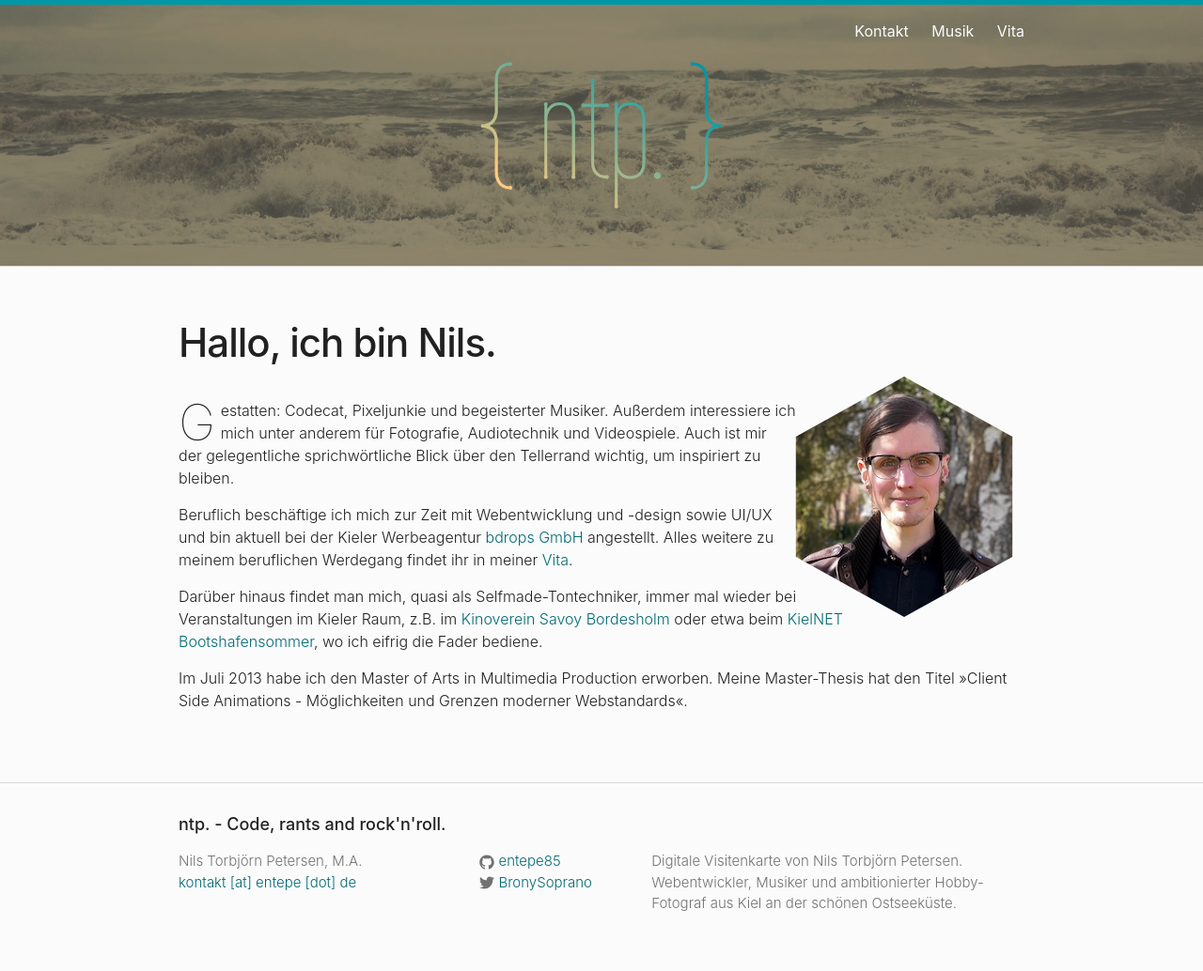
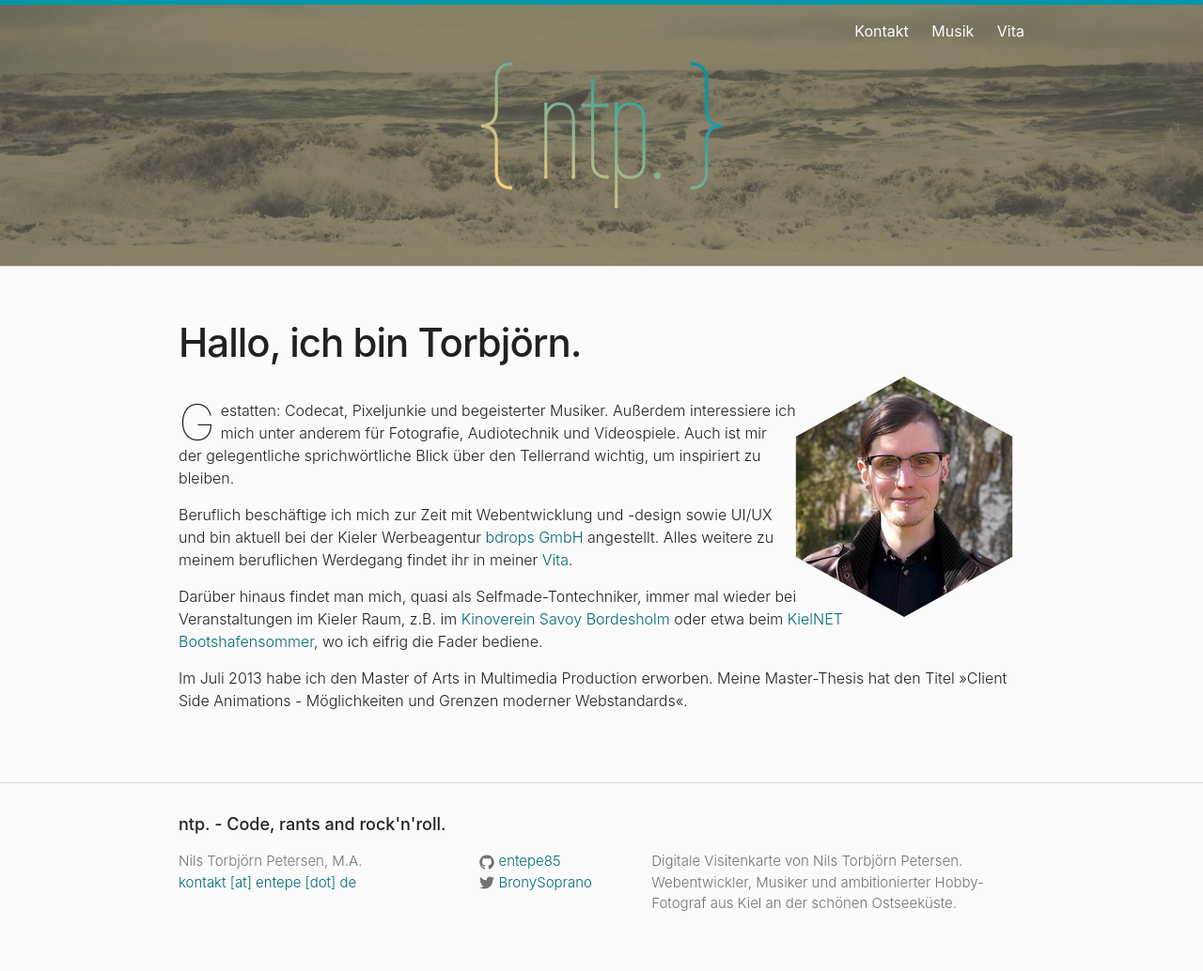
Before and after one commit to entepe85/entepe-2017, a Jekyll site: the page built from index.html, in a window 1280 px wide. Shown: the whole page at 94% size. Built offline with Jekyll 4.4.1, drawn with Linux system fonts in a browser that asks for light colours.

Commit message:
Update index.html

```diff
--- a/index.html
+++ b/index.html
@@ -4,7 +4,7 @@ layout: default
 
 <div class="home">
 
-  <h1 class="post-title">Hallo, ich bin Nils.</h1>
+  <h1 class="post-title">Hallo, ich bin Torbjörn.</h1>
   <img src="{{ "/assets/img/2021-04-25_Nils-Portrait-1x.jpeg" | prepend: site.url }}" srcset="{{ "/assets/img/2021-04-25_Nils-Portrait.jpg"  | prepend: site.url }} 2x" class="home-portrait right">
   <svg width="0" height="0">
       <defs>
```
